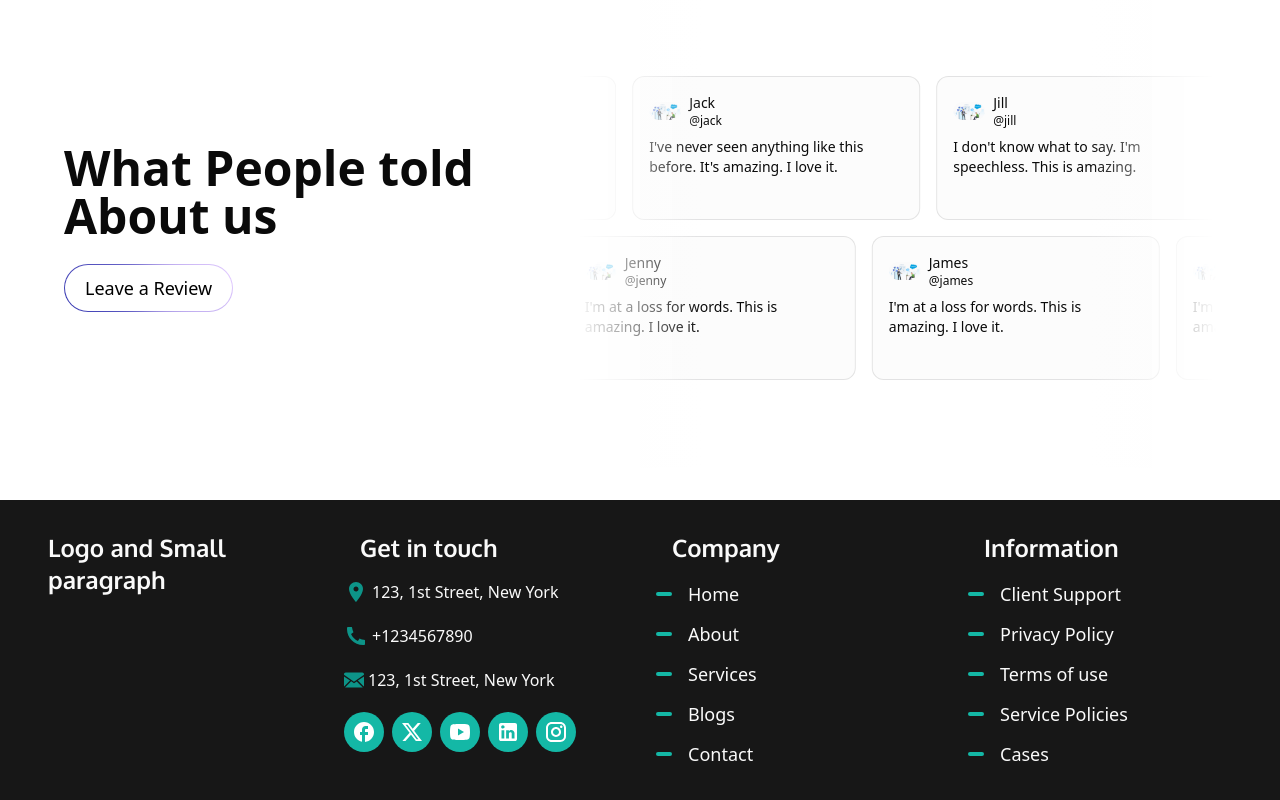
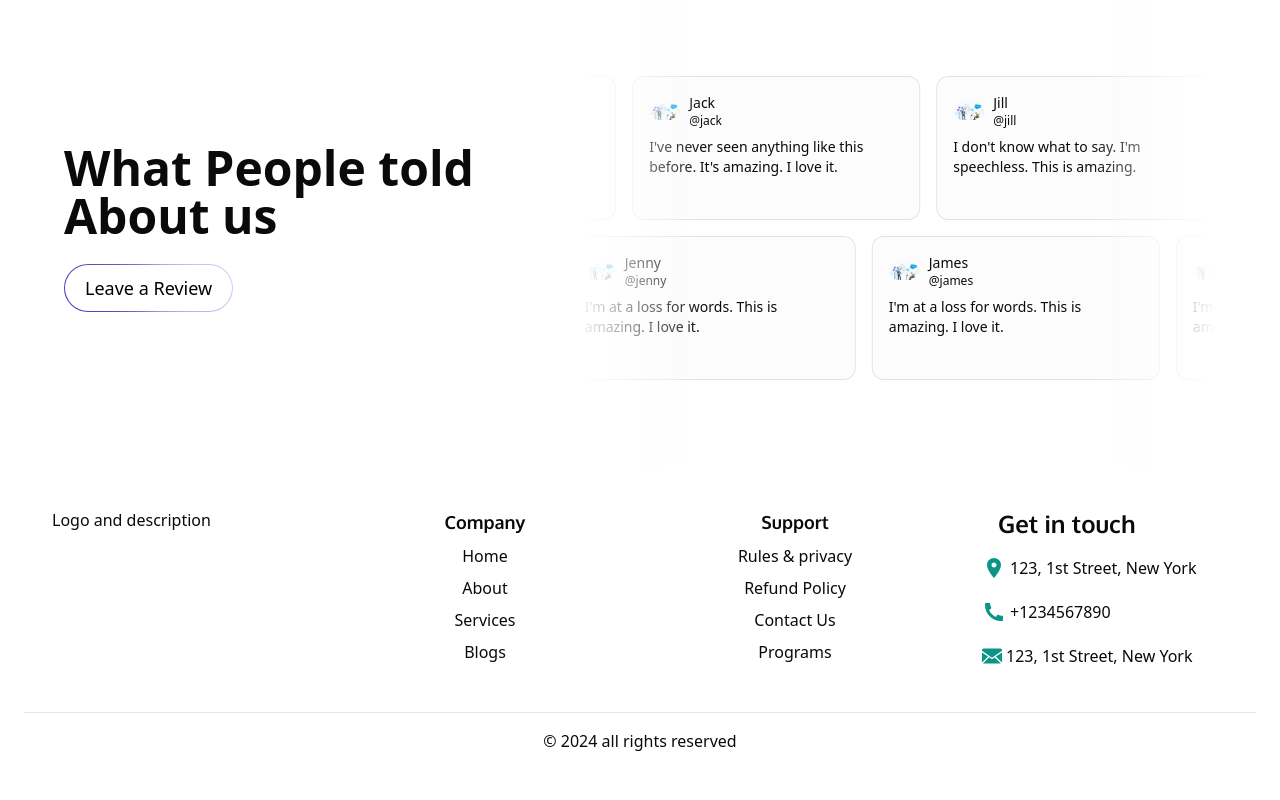
Before and after one commit to karthik1915/mindbee, a Next.js app: page / in a window 1280 px wide. Shown: the part 1790-2590 px from the top of the page. After the commit the page ends 2559 px from the top, so only its background shows below. Built offline with nearby package versions, Linux system fonts and the light colour scheme.

Commit message:
modified footer

```diff
--- a/app/components/Reviews/index.tsx
+++ b/app/components/Reviews/index.tsx
@@ -48,7 +48,7 @@ const secondRow = reviews.slice(reviews.length / 2);
 
 function Reviews({}: Props) {
   return (
-    <div className="relative mx-auto grid w-full max-w-6xl grid-rows-[0.3fr,1fr] items-center justify-center text-center lg:grid-cols-[0.8fr,1fr] lg:grid-rows-1 lg:items-center lg:justify-start lg:text-left">
+    <div className="relative mx-auto grid w-full max-w-6xl grid-rows-[0.4fr,1fr] items-center justify-center text-center lg:grid-cols-[0.8fr,1fr] lg:grid-rows-1 lg:items-center lg:justify-start lg:text-left">
       <div>
         <p className="mb-6 text-5xl font-bold">What People told About us</p>
         <button className="relative inline-flex h-12 overflow-hidden rounded-full p-[1px] focus:outline-none focus:ring-2 focus:ring-slate-400 focus:ring-offset-2 focus:ring-offset-slate-50">
--- a/app/components/footer/index.tsx
+++ b/app/components/footer/index.tsx
@@ -16,7 +16,81 @@ type Props = {};
 
 const primaryColor = "rgb(13 148 136)";
 
-function Footer({}: Props) {
+function Footer() {
+  return (
+    <>
+      <div className="mx-auto my-10 grid h-auto w-full max-w-7xl grid-cols-2 gap-6 px-5 md:grid-cols-3 md:gap-0 lg:grid-cols-4">
+        <div className="col-span-3 pl-8 md:col-span-1">
+          Logo and description
+        </div>
+        <div>
+          <p className="text-center font-oxygen text-lg font-semibold">
+            Company
+          </p>
+          <div className="text-center">
+            <Link className="my-2 block" href="/">
+              Home
+            </Link>
+            <Link className="my-2 block" href="/">
+              About
+            </Link>
+            <Link className="my-2 block" href="/">
+              Services
+            </Link>
+            <Link className="my-2 block" href="/">
+              Blogs
+            </Link>
+          </div>
+        </div>
+        <div>
+          <p className="text-center font-oxygen text-lg font-semibold">
+            Support
+          </p>
+          <div className="text-center">
+            <Link className="my-2 block" href="/">
+              Rules & privacy
+            </Link>
+
+            <Link className="my-2 block" href="/">
+              Refund Policy
+            </Link>
+            <Link className="my-2 block" href="/">
+              Contact Us
+            </Link>
+            <Link className="my-2 block" href="/">
+              Programs
+            </Link>
+          </div>
+        </div>
+        <div className="col-span-3 pl-8 lg:col-span-1">
+          <p className="mb-4 font-oxygen text-2xl font-bold lg:ml-4">
+            Get in touch
+          </p>
+          <div className="mx-auto space-y-5">
+            <div className="flex items-center">
+              <LocationIcon fill={primaryColor} />
+              <span className="ml-1">{Details.address}</span>
+            </div>
+            <div className="flex items-center">
+              <PhoneIcon fill={primaryColor} />
+              <span className="ml-1">{Details.number}</span>
+            </div>
+            <div className="flex items-center">
+              <MailIcon fill={primaryColor} />
+              <span className="ml-1">{Details.address}</span>
+            </div>
+          </div>
+        </div>
+      </div>
+      <div className="mx-6 border-b border-gray-200"></div>
+      <div className="my-4 px-8 text-center">
+        &copy;&nbsp;2024 all rights reserved
+      </div>
+    </>
+  );
+}
+
+function Footer1({}: Props) {
   return (
     <div className="mt-8 grid h-auto w-full grid-cols-2 grid-rows-2 bg-primary p-4 text-primary-foreground lg:grid-cols-4 lg:grid-rows-1">
       <div className="p-2 lg:p-4">
```
